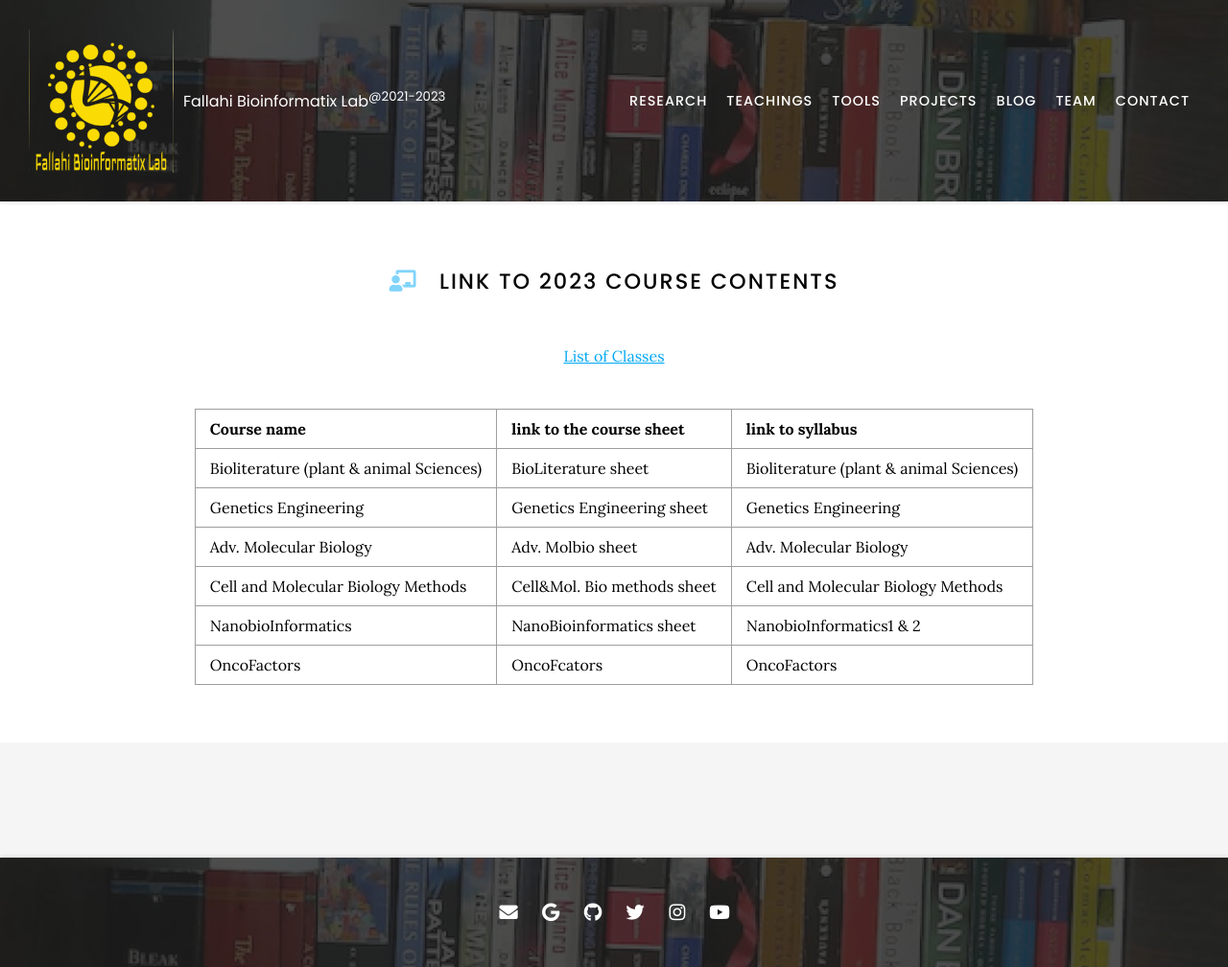
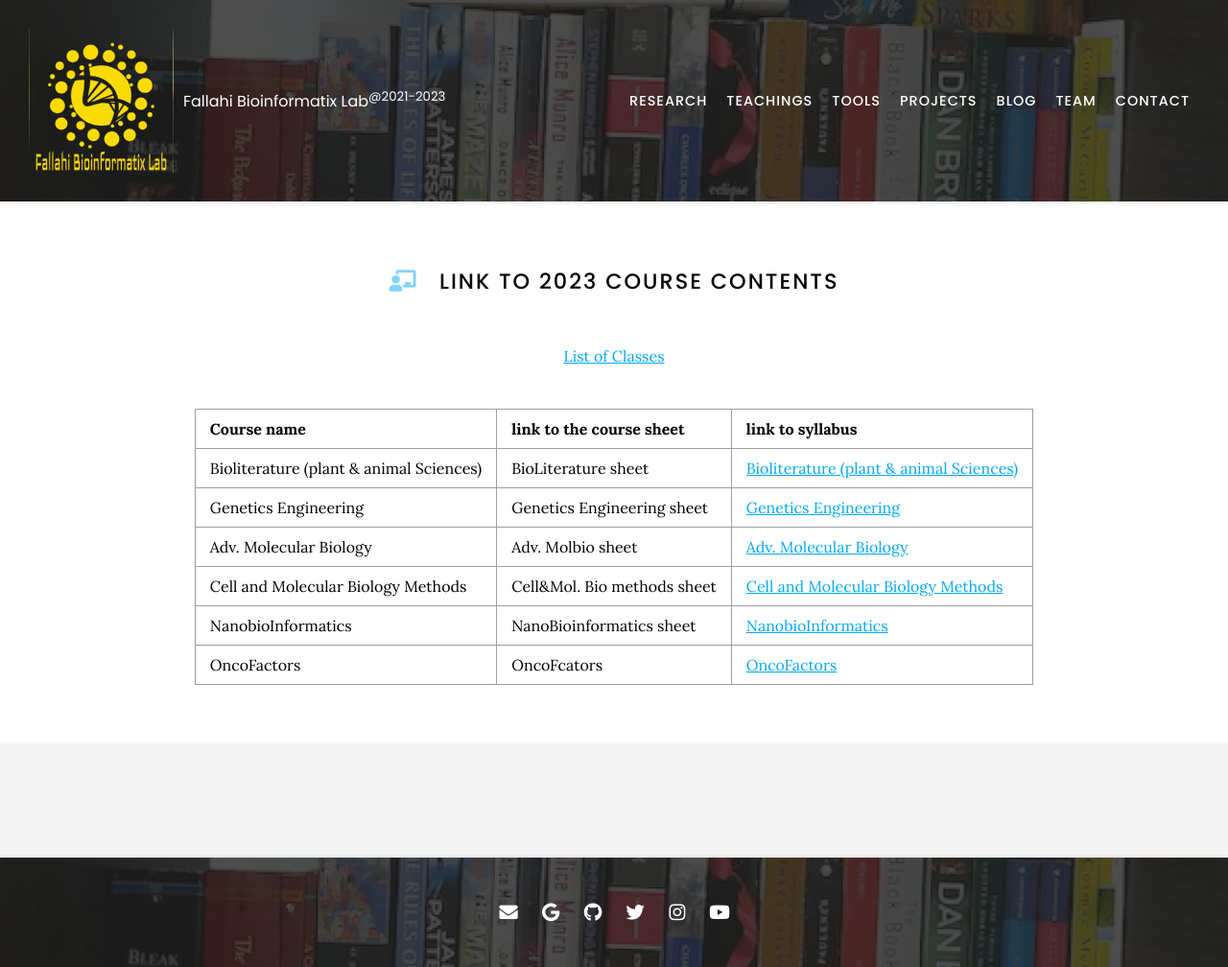
Before and after one commit to Hossein-Fallahi/Fallahi-Bioinformatics-Lab, a Jekyll site: the page built from Teaching/index.md, in a window 1280 px wide. Shown: the whole page at 96% size. Built offline with Jekyll 4.4.1, drawn with Linux system fonts in a browser that asks for light colours; nearby versions of some CDN libraries.

Commit message:
Update index.md

```diff
--- a/Teaching/index.md
+++ b/Teaching/index.md
@@ -13,12 +13,12 @@
 
 |Course name|	link to the course sheet|	link to syllabus|
 | :---         |     :---      |          :--- |
-|Bioliterature (plant & animal Sciences)|	BioLiterature sheet|	Bioliterature (plant & animal Sciences)|
-|Genetics Engineering|	Genetics Engineering sheet|	Genetics Engineering|
-|Adv. Molecular Biology|	Adv. Molbio sheet|	Adv. Molecular Biology|
-|Cell and Molecular Biology Methods|	Cell&Mol. Bio methods sheet|	Cell and Molecular Biology Methods|
-|NanobioInformatics|	NanoBioinformatics sheet|	NanobioInformatics1 & 2|
-|OncoFactors|	OncoFcators|	OncoFactors|
+|Bioliterature (plant & animal Sciences)|	BioLiterature sheet|	[Bioliterature (plant & animal Sciences)](https://drive.google.com/file/d/1z0EEsi9f10Ip8-NWIi5xUNaG52pEdsz0/view?usp=sharing)|
+|Genetics Engineering|	Genetics Engineering sheet|	[Genetics Engineering](https://drive.google.com/file/d/1y8JSD8hfIQETUKbDeZNMkKWB6m1ws1yA/view?usp=sharing)|
+|Adv. Molecular Biology|	Adv. Molbio sheet|	[Adv. Molecular Biology](https://drive.google.com/file/d/1GjHaOP9l3igo8l5X5ZuFOlM68ViQUgiJ/view?usp=sharing)|
+|Cell and Molecular Biology Methods|	Cell&Mol. Bio methods sheet|	[Cell and Molecular Biology Methods](https://drive.google.com/file/d/1cLRmsMCXwrBVvUPLhGOdAkSWW1LJ8aPr/view?usp=sharing)|
+|NanobioInformatics|	NanoBioinformatics sheet|	[NanobioInformatics](https://drive.google.com/file/d/1MDcZ4xZ8iip4cAV5jI284m-FK4BaE4qM/view?usp=sharing)|
+|OncoFactors|	OncoFcators|	[OncoFactors](https://drive.google.com/file/d/1yrXHKSPOSr7izBp8jnN15sFRjBasvxbM/view?usp=sharing)|
 
 {:.center}
 
```
